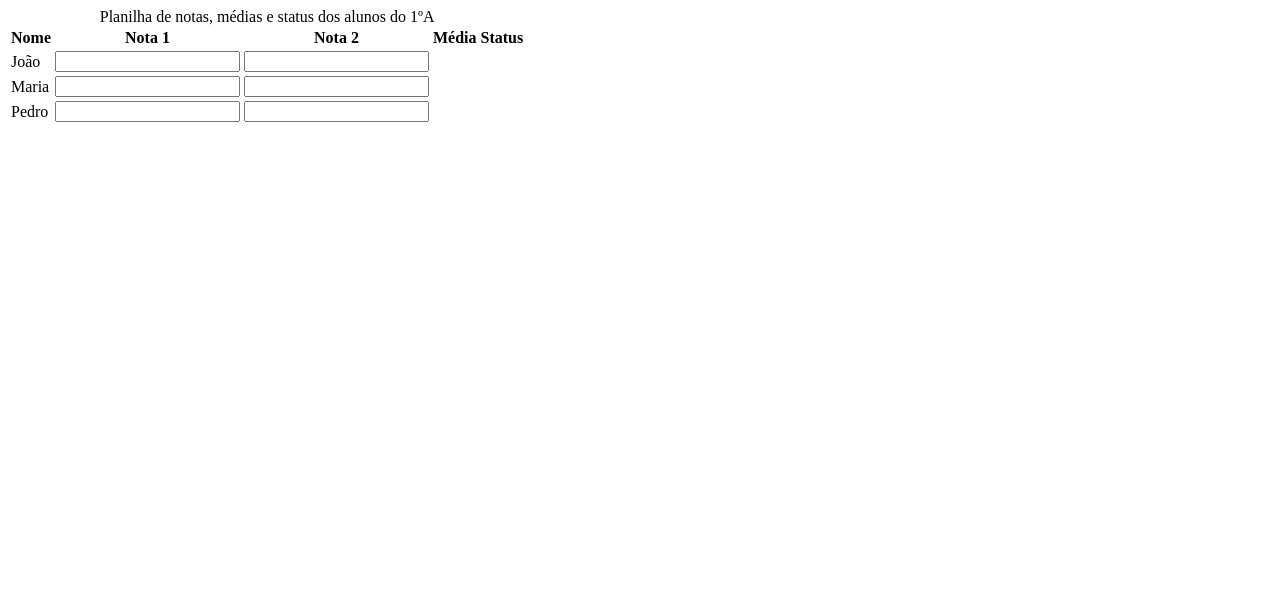
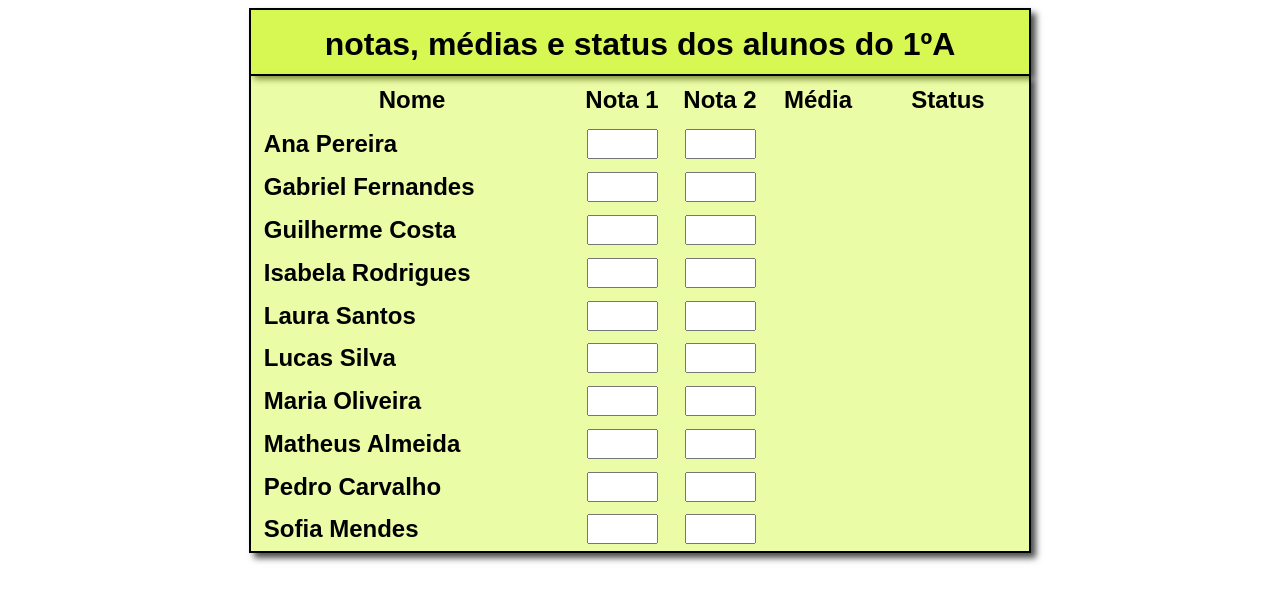
Before and after one commit to RomuloPA/MediaAlunosComAngular, an Angular app: page / in a window 1280 px wide. Shown: the top 602 px of the page. Built offline with nearby package versions, Linux system fonts and the light colour scheme.

Commit message:
Criada algumas estilizações para a tabela, ainda não está finalizada.

```diff
--- a/src/app/tabela-dados/tabela-dados.component.css
+++ b/src/app/tabela-dados/tabela-dados.component.css
@@ -0,0 +1,76 @@
+* {
+    font-family: sans-serif;
+    font-weight: bold;
+}
+
+table {
+    margin: 0 auto;
+    border: 0.15rem solid #000;
+    border-collapse: collapse;
+    box-shadow: 0.3rem 0.3rem 0.4rem rgba(0, 0, 0, 0.7);
+}
+
+caption {
+    background-color: rgba(197, 245, 3, 0.681);
+    font-size: 2rem;
+    height: 2rem;
+    padding: 1rem;
+    border-left: 0.15rem solid #000;
+    border-top: 0.15rem solid #000;
+    border-right: 0.15rem solid #000;
+    box-shadow: 0.3rem 0.3rem 0.4rem rgba(0, 0, 0, 0.7);
+}
+
+thead {
+    background-color: rgba(197, 245, 3, 0.351);
+    font-size: 1.5rem;
+    height: 3rem;
+}
+
+tbody {
+    background-color: rgba(197, 245, 3, 0.351);
+    font-size: 1.5rem;
+}
+
+#coluna1 {
+    width: 20rem;
+}
+
+#coluna2 {
+    width: 6rem;
+}
+
+ #coluna3 {
+    width: 6rem;
+ }
+
+ #coluna4 {
+    width: 6rem;
+ }
+
+ #coluna5 {
+    width: 10rem;
+ }
+
+ #nomes {
+    padding-left: 0.8rem;
+ }
+
+ #notas {
+    text-align: center;
+    padding: 0.4rem;
+ }
+
+ input {
+    height: 1.5rem;
+    font-size: 1.3rem;
+    text-align: center;
+ }
+
+ #medias {
+    text-align: center;
+ }
+
+ #status {
+    text-align: center;
+ }
--- a/src/app/tabela-dados/tabela-dados.component.html
+++ b/src/app/tabela-dados/tabela-dados.component.html
@@ -1,21 +1,21 @@
 <table>
-    <caption>Planilha de notas, médias e status dos alunos do 1ºA</caption>
+    <caption>notas, médias e status dos alunos do 1ºA</caption>
     <thead>
       <tr>
-        <th>Nome</th>
-        <th>Nota 1</th>
-        <th>Nota 2</th>
-        <th>Média</th>
-        <th>Status</th>
+        <th id="coluna1">Nome</th>
+        <th id="coluna2">Nota 1</th>
+        <th id="coluna3">Nota 2</th>
+        <th id="coluna4">Média</th>
+        <th id="coluna5">Status</th>
       </tr>
     </thead>
     <tbody>
       <tr *ngFor="let dado of dados">
-        <td>{{ dado.nome }}</td>
-        <td><input type="text" [(ngModel)]="dado.nota1" (input)="calcularMedia(dado)"></td>
-        <td><input type="text" [(ngModel)]="dado.nota2" (input)="calcularMedia(dado)"></td>
-        <td>{{ dado.media }}</td>
-        <td>{{ dado.status }}</td>
+        <td id="nomes">{{ dado.nome }}</td>
+        <td id="notas"><input type="text" [(ngModel)]="dado.nota1" (input)="calcularMedia(dado)" size="3"></td>
+        <td id="notas"><input type="text" [(ngModel)]="dado.nota2" (input)="calcularMedia(dado)" size="3"></td>
+        <td id="medias">{{ dado.media }}</td>
+        <td id="status">{{ dado.status }}</td>
       </tr>
     </tbody>
 </table>
--- a/src/app/tabela-dados/tabela-dados.component.ts
+++ b/src/app/tabela-dados/tabela-dados.component.ts
@@ -7,9 +7,16 @@ import { Component } from '@angular/core';
 })
 export class TabelaDadosComponent {
   dados = [
-    { nome: "João", nota1: null, nota2: null, media: null, status: null },
-    { nome: "Maria", nota1: null, nota2: null, media: null, status: null },
-    { nome: "Pedro", nota1: null, nota2: null, media: null, status: null }
+    { nome: "Ana Pereira", nota1: null, nota2: null, media: null, status: null },
+    { nome: "Gabriel Fernandes", nota1: null, nota2: null, media: null, status: null },
+    { nome: "Guilherme Costa", nota1: null, nota2: null, media: null, status: null },
+    { nome: "Isabela Rodrigues", nota1: null, nota2: null, media: null, status: null },
+    { nome: "Laura Santos", nota1: null, nota2: null, media: null, status: null },
+    { nome: "Lucas Silva", nota1: null, nota2: null, media: null, status: null },
+    { nome: "Maria Oliveira", nota1: null, nota2: null, media: null, status: null },
+    { nome: "Matheus Almeida", nota1: null, nota2: null, media: null, status: null },
+    { nome: "Pedro Carvalho", nota1: null, nota2: null, media: null, status: null },
+    { nome: "Sofia Mendes", nota1: null, nota2: null, media: null, status: null }
   ];
 
   calcularMedia(dado: any) {
```
